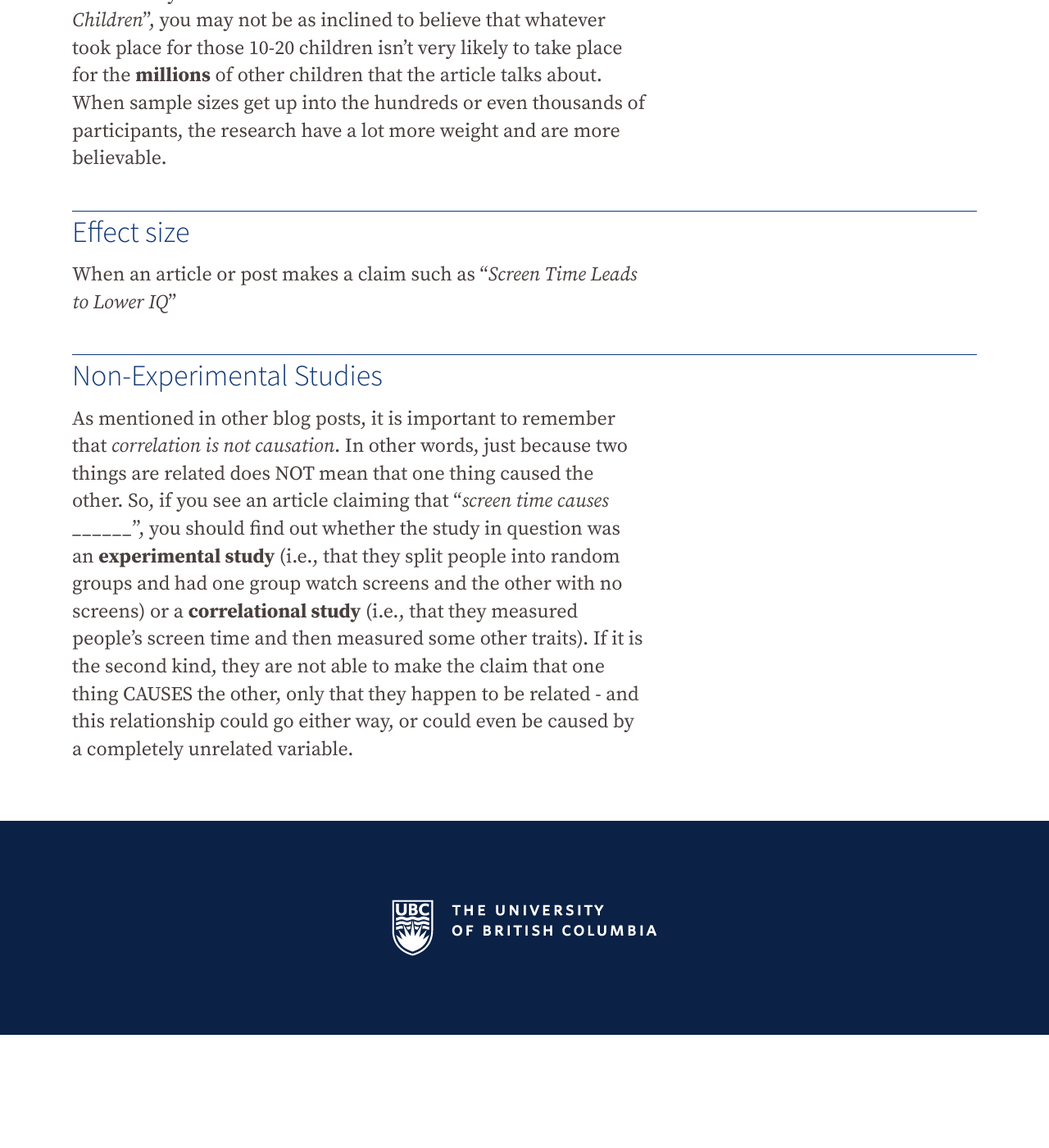
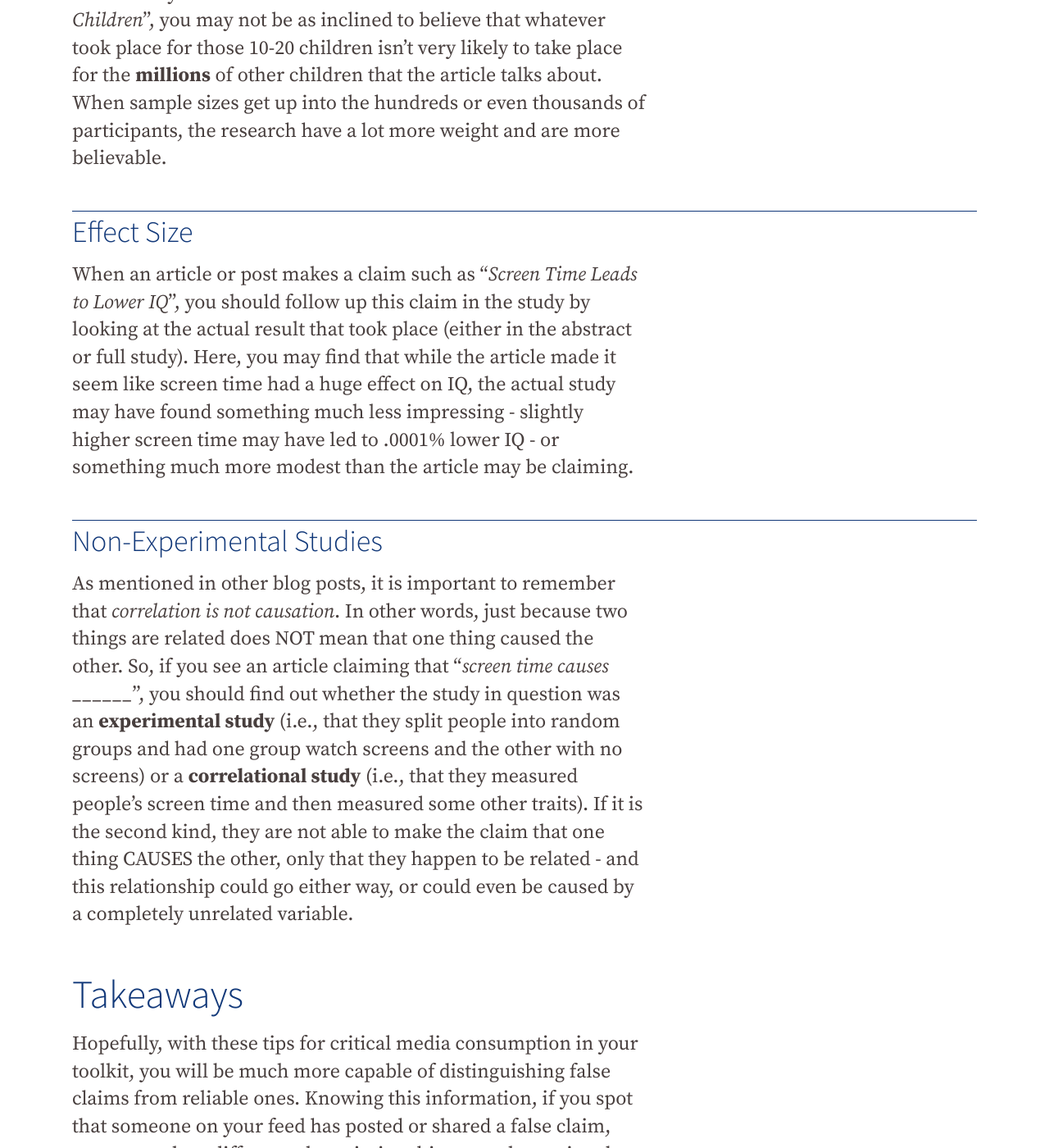
Before and after one commit to famliy-screen-time/familyscreentime.ca, a Jekyll site: the page built from _posts/2020-03-23-how-to.md, in a window 1280 px wide and 1400 px high, scrolled down 3758 px. Shown: the whole window at 82% size. Built offline with Jekyll 4.4.1, drawn with Linux system fonts in a browser that asks for light colours; nearby versions of some CDN libraries; before the commit the page ends 5020 px from its top, so only the background shows below that; some of the changed text lies outside the part shown.

Commit message:
Update Blog “2020-03-23-how-to”

```diff
--- a/_posts/2020-03-23-how-to.md
+++ b/_posts/2020-03-23-how-to.md
@@ -38,14 +38,18 @@ While it is a good idea to go to the website being linked and investigate just h
 
 When a post or article claims that "research" or "a study" has found something to be true, it is important to get right to the source - try your best to find the actual article. This can be done through a quick search on Google Scholar (just include the key words in your search), or by following a link to the study if an article has included it. Often, while the whole study may cost money to access, there will usually be a short summary called an "abstract" that you can read for free - check this for...
 
-## Sample size
+## Sample Size
 
 One of the most important features of a study is a nice large sample size. This is important because when a study takes a group of children, does research on them, and uses this group to make claims about the entire population of children, it is best that the research group be as large as possible so that it is a meaningful representation of all children. So, if you see a study that researched only 10-20 children, and used their research to make a very bold claim like "*Screen Time Leads to Growth Stunts in Children*", you may not be as inclined to believe that whatever took place for those 10-20 children isn't very likely to take place for the **millions** of other children that the article talks about. When sample sizes get up into the hundreds or even thousands of participants, the research have a lot more weight and are more believable.
 
-## Effect size
+## Effect Size
 
-When an article or post makes a claim such as "*Screen Time Leads to Lower IQ*"
+When an article or post makes a claim such as "*Screen Time Leads to Lower IQ*", you should follow up this claim in the study by looking at the actual result that took place (either in the abstract or full study). Here, you may find that while the article made it seem like screen time had a huge effect on IQ, the actual study may have found something much less impressing - slightly higher screen time may have led to .0001% lower IQ - or something much more modest than the article may be claiming.
 
 ## Non-Experimental Studies
 
 As mentioned in other blog posts, it is important to remember that *correlation is not causation*. In other words, just because two things are related does NOT mean that one thing caused the other. So, if you see an article claiming that "*screen time causes \_\_\_\_\_\_*", you should find out whether the study in question was an **experimental study** (i.e., that they split people into random groups and had one group watch screens and the other with no screens) or a **correlational study** (i.e., that they measured people's screen time and then measured some other traits). If it is the second kind, they are not able to make the claim that one thing CAUSES the other, only that they happen to be related - and this relationship could go either way, or could even be caused by a completely unrelated variable.
+
+# Takeaways
+
+Hopefully, with these tips for critical media consumption in your toolkit, you will be much more capable of distinguishing false claims from reliable ones. Knowing this information, if you spot that someone on your feed has posted or shared a false claim, you can make a difference by pointing this out and stopping the false information from spreading further!
```
